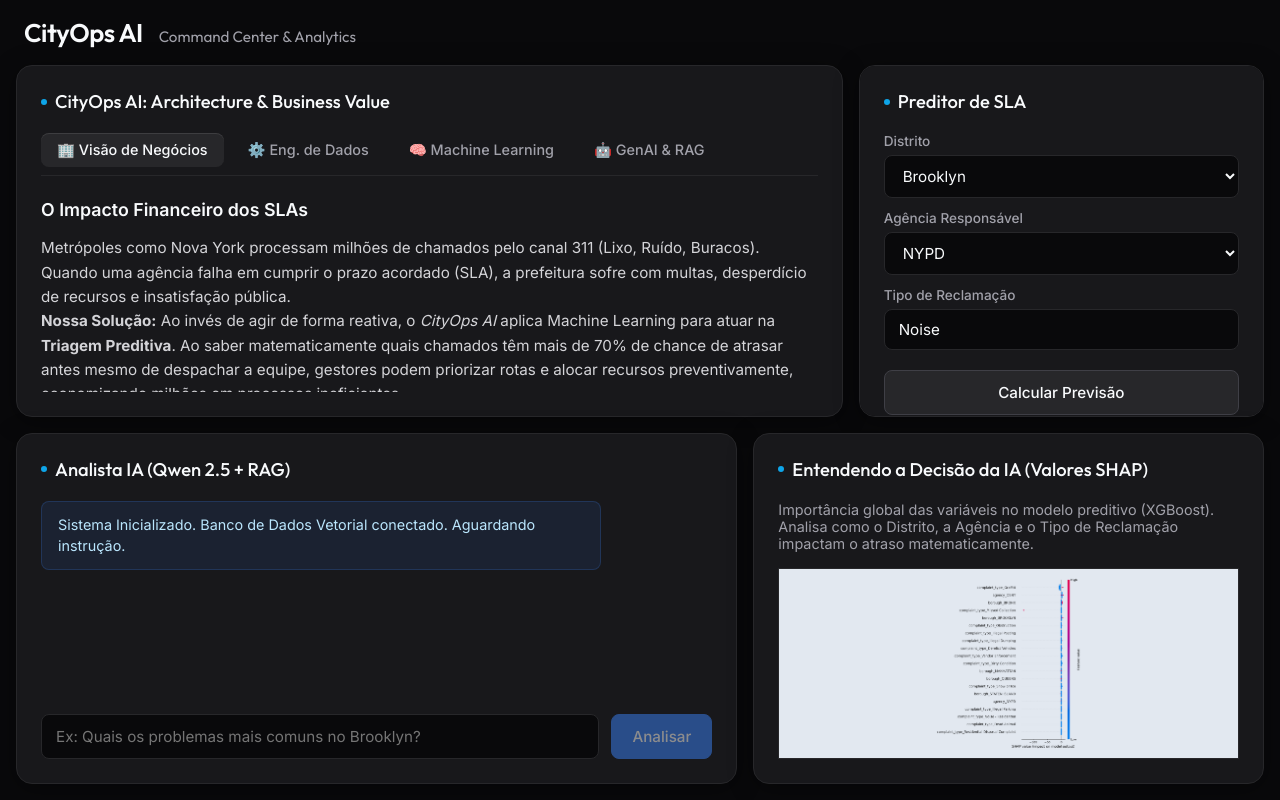
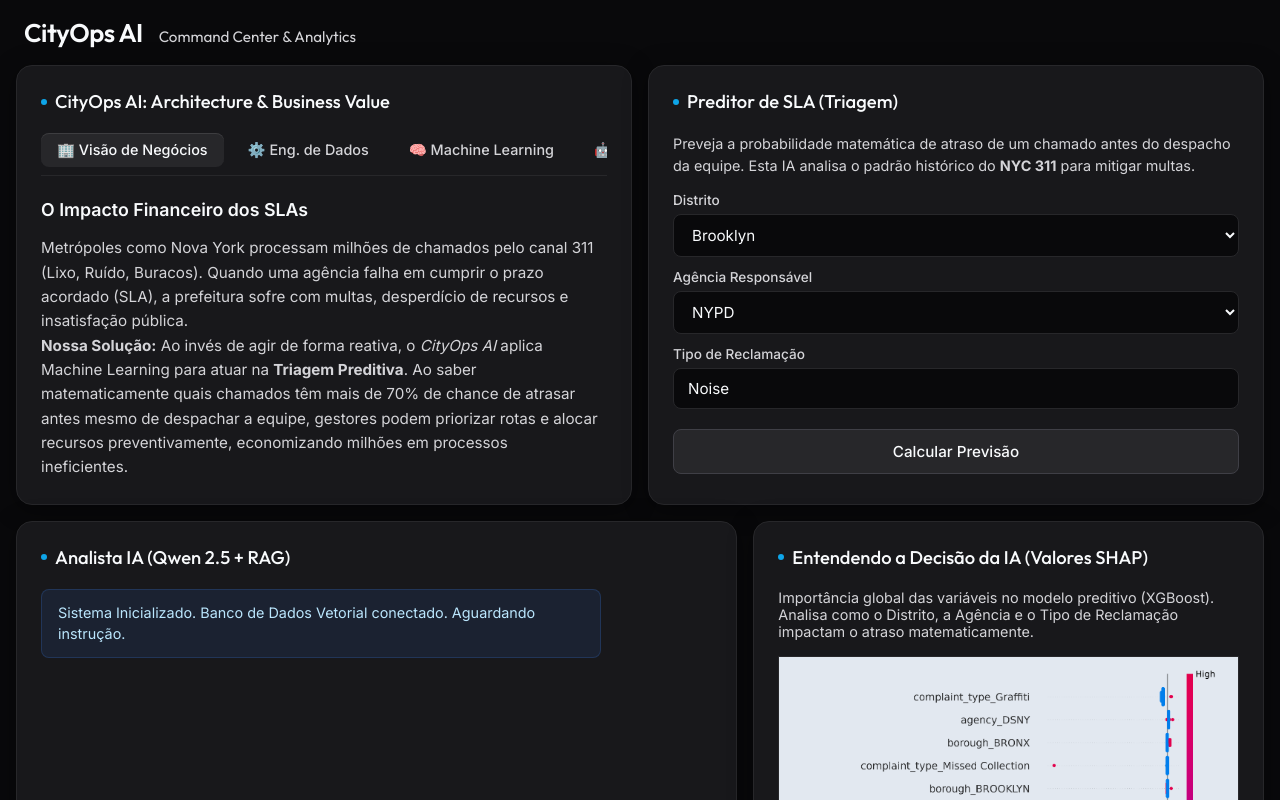
Before and after one commit to Guilherme-Mazzoni/cityops-ai, a React app in the folder frontend/: page / in a window 1280 px wide. Shown: the top 800 px of the page. Built offline with nearby package versions, Linux system fonts and the light colour scheme; no server answers; the HTML template or start-up script is replaced by a standard one.

Commit message:
style: Fix first row grid height to min-content to avoid empty vertical space in Predictor

```diff
--- a/frontend/src/components/ProjectDocumentationBento.jsx
+++ b/frontend/src/components/ProjectDocumentationBento.jsx
@@ -4,7 +4,7 @@ export default function ProjectDocumentationBento() {
   const [activeTab, setActiveTab] = useState('business');
 
   return (
-    <div className="bento-item col-span-8">
+    <div className="bento-item col-span-6">
       <h2 className="widget-title">CityOps AI: Architecture & Business Value</h2>
 
       <div className="tabs-header">
--- a/frontend/src/components/SlaPredictorBento.jsx
+++ b/frontend/src/components/SlaPredictorBento.jsx
@@ -73,10 +73,14 @@ export default function SlaPredictorBento() {
   };
 
   return (
-    <div className="bento-item col-span-4" ref={container} style={{ display: 'flex', flexDirection: 'column', overflowY: 'auto' }}>
-      <h2 className="widget-title">Preditor de SLA</h2>
+    <div className="bento-item col-span-6" ref={container} style={{ display: 'flex', flexDirection: 'column', overflowY: 'auto' }}>
+      <h2 className="widget-title">Preditor de SLA (Triagem)</h2>
 
-      <form onSubmit={handleSubmit} style={{ display: 'flex', flexDirection: 'column', gap: '12px', marginBottom: result !== null ? '24px' : 'auto' }}>
+      <p style={{ color: 'var(--text-secondary)', fontSize: '0.9rem', marginBottom: '16px', lineHeight: 1.5 }}>
+        Preveja a probabilidade matemática de atraso de um chamado antes do despacho da equipe. Esta IA analisa o padrão histórico do <strong>NYC 311</strong> para mitigar multas.
+      </p>
+
+      <form onSubmit={handleSubmit} style={{ flex: 1, display: 'flex', flexDirection: 'column', gap: '12px', marginBottom: result !== null ? '24px' : 'auto' }}>
         <div className="form-group" style={{ marginBottom: 0 }}>
           <label className="form-label">Distrito</label>
           <select className="form-select" value={formData.borough} onChange={e => setFormData({...formData, borough: e.target.value})}>
--- a/frontend/src/index.css
+++ b/frontend/src/index.css
@@ -5,7 +5,7 @@
   --surface-base: #18181b;
   --surface-border: #27272a;
   --text-primary: #f8fafc;
-  --text-secondary: #a1a1aa;
+  --text-secondary: #d4d4d8;
   --accent-primary: #3b82f6;
   --accent-secondary: #0ea5e9;
   --accent-gradient: linear-gradient(135deg, var(--accent-primary), var(--accent-secondary));
@@ -24,16 +24,17 @@ body {
   font-family: 'Inter', -apple-system, sans-serif;
   background-color: var(--bg-base);
   color: var(--text-primary);
-  height: 100vh;
+  min-height: 100vh;
   display: flex;
   justify-content: center;
   align-items: center;
-  overflow: hidden;
+  overflow-x: hidden;
+  overflow-y: auto;
 }
 
 .dashboard-container {
   width: 100vw;
-  height: 100vh;
+  min-height: 100vh;
   padding: 16px;
   display: flex;
   flex-direction: column;
@@ -63,10 +64,10 @@ body {
 .bento-grid {
   display: grid;
   grid-template-columns: repeat(12, 1fr);
-  grid-template-rows: repeat(2, minmax(0, 1fr));
+  grid-template-rows: min-content minmax(350px, 1fr);
   gap: 16px;
   flex: 1;
-  min-height: 0;
+  width: 100%;
 }
 
 .bento-item {
```
